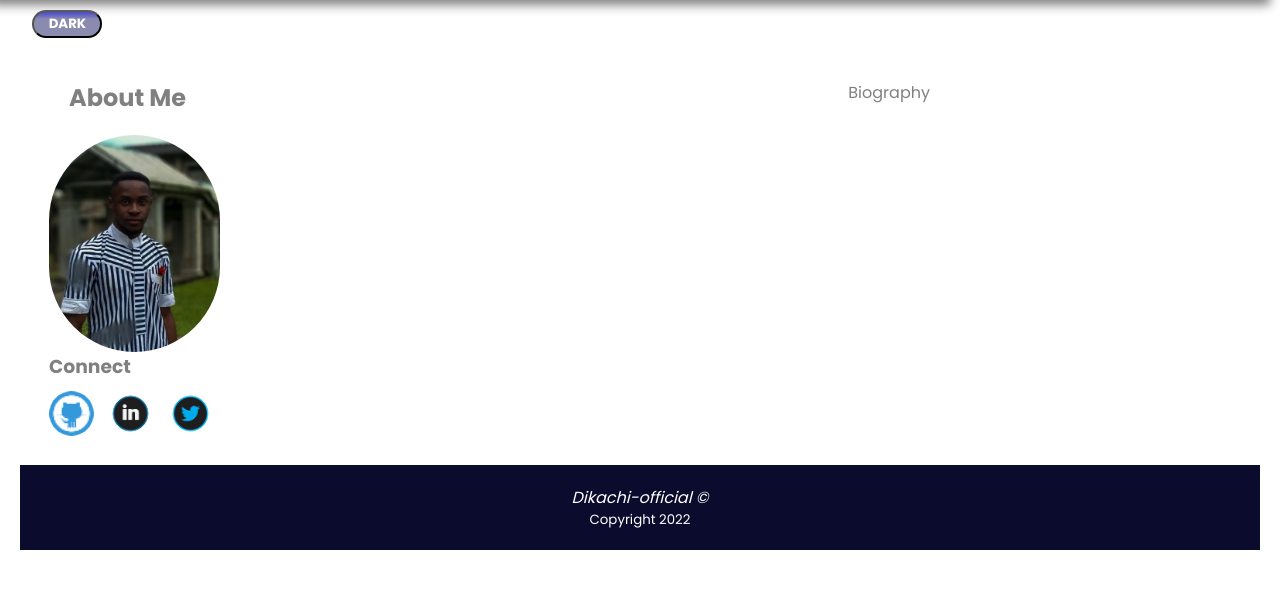
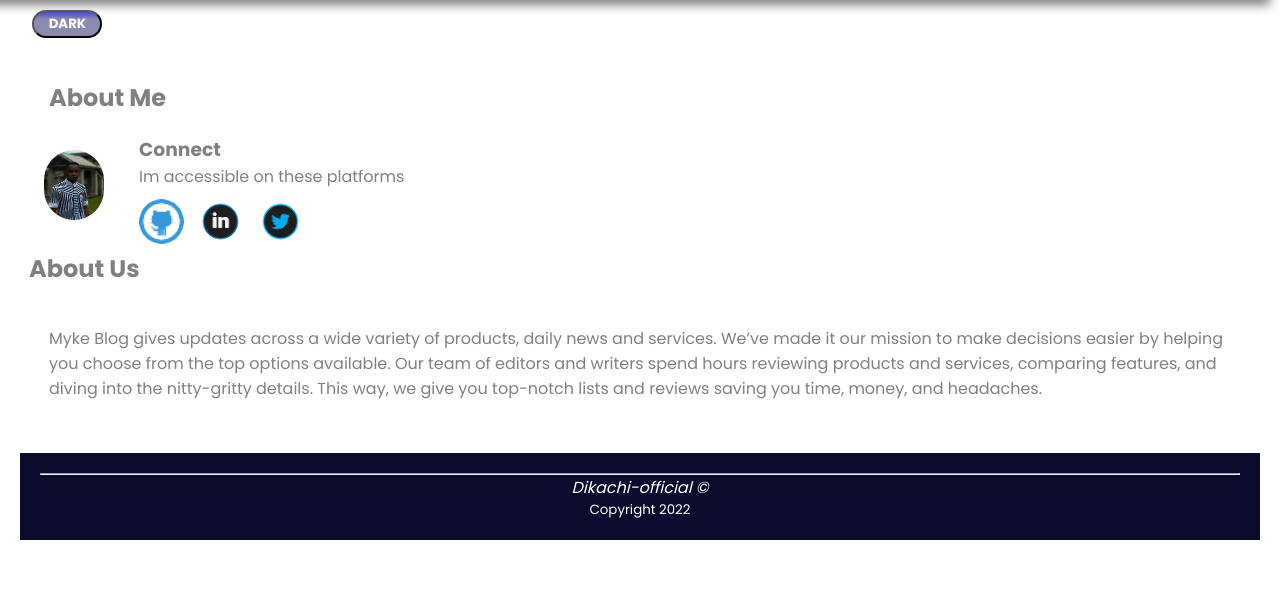
Before and after one commit to Dikachi-official/Blog, a Django app: page /about in a window 1280 px wide. Shown: the part 90-679 px from the top of the page. Run offline with Django 4.2, Linux system fonts and the light colour scheme.

Commit message:
Style Corrections

```diff
--- a/templates/about.html
+++ b/templates/about.html
@@ -21,9 +21,10 @@
 
     <button onclick="myFunction()" class="toggle-dark">DARK</button>
     <div class="row">
-      <div class="leftcolumn">
+      <div class="Picturelayout">
         <div class="card">
           <h2>About Me</h2>
+
         </div>
         <div class="akeimg">
           <img src="{% static 'img/mephoto.jpg' %}" />
@@ -31,16 +32,19 @@
 
         <div class="connect">
           <h3>Connect </h3>
+          <p> Im accessible on these platforms</p>
             <a href="#" class="logo"><img src="{% static 'img/git.png' %}"></a>
             <a href="#" class="logo" ><img src="{% static 'img/linkedin.png' %}"></a>
             <a href="#" class="logo" ><img src="{% static 'img/twitter.png' %}"></a>
         </div>
       </div>
 
-      <div class="rightcolumn">
+
+
+      <div class="blogdetails">
+        <h2> About Us </h2>
         <div class="card">
-          <p>Biography
-          <i class="fa fa-github" aria-hidden="true"></i>
+          <p>Myke Blog gives updates across a wide variety of products, daily news and services. We’ve made it our mission to make decisions easier by helping you choose from the top options available. Our team of editors and writers spend hours reviewing products and services, comparing features, and diving into the nitty-gritty details. This way, we give you top-notch lists and reviews saving you time, money, and headaches.</p>
         </div>
       </div>
     </div>
@@ -49,6 +53,7 @@
 
     <!--=== FOOTER ===-->
     <div class="footer">
+      <hr/>
       <p><i> Dikachi-official &#169</i></p>
       <p><small>Copyright 2022</small></p>
     </div>
@@ -197,32 +202,26 @@
 
 
 
-
-      /* Create two unequal columns that floats next to each other */
-      /* Left column */
-      .leftcolumn {
-        float: left;
-        margin-left: 20px;
-        width: 35%;
+      /* == BODY LAYOUT ==*/
+      .Picturelayout{
+        justify-content:center;
+        align-items:center;
       }
 
-      /* Right column */
-      .rightcolumn {
-        float: right;
-        width: 35%;
-        padding-left: 5px;
-      }
 
       /* Fake image */
       .akeimg {
-        border-radius: 35px;
+        border-radius: 125px;
         color:white;
       }
 
       .akeimg  img{
         border-radius: 100px;
-        width:40%;
-        border:10px;
+        width:90px;
+        height:100px;
+        border:15px, solid ;
+        margin-right:20px;
+        float:left;
       }
 
       .row {
@@ -241,10 +240,11 @@
       .footer {
         text-align: center;
         color:white;
-        box-shadow: 0 15px 15px rgba(0, 0, 0, 0.05);
+        box-shadow: 0 10px 10px rgba(0, 0, 0, 0.05);
         box-shadow: 10px -5px 10px;
         background-color: rgb(11, 11, 46);
         margin-bottom:0;
+        margin-top:30px;
       }
 
       /* Responsive layout - when the screen is less than 800px wide, make the two columns stack on top of each other instead of next to each other */
--- a/templates/base.html
+++ b/templates/base.html
@@ -26,8 +26,11 @@
     <div class="header">
       <h2>Welcome to Mykes Blog</h2>
     </div>
+
+
     <!--===ACTUAL CONTENT==-->
     {% block content %} {% endblock content %}
+
 
     <hr />
     <div class="footer">
--- a/templates/index.html
+++ b/templates/index.html
@@ -4,7 +4,7 @@
   <div class="leftcolumn"
     <div class="card">
       <h2>{{trending.title}}</h2>
-      <p>{{trending.created_on}}|{{trending.author}}</p>
+      <p id="trending">{{trending.created_on}}|{{trending.author}}</p>
       <h5>Get Latest Stories around the world</h5>
       <id ="trending">
       <div class="fakeimg" style="height: 200px">
```
